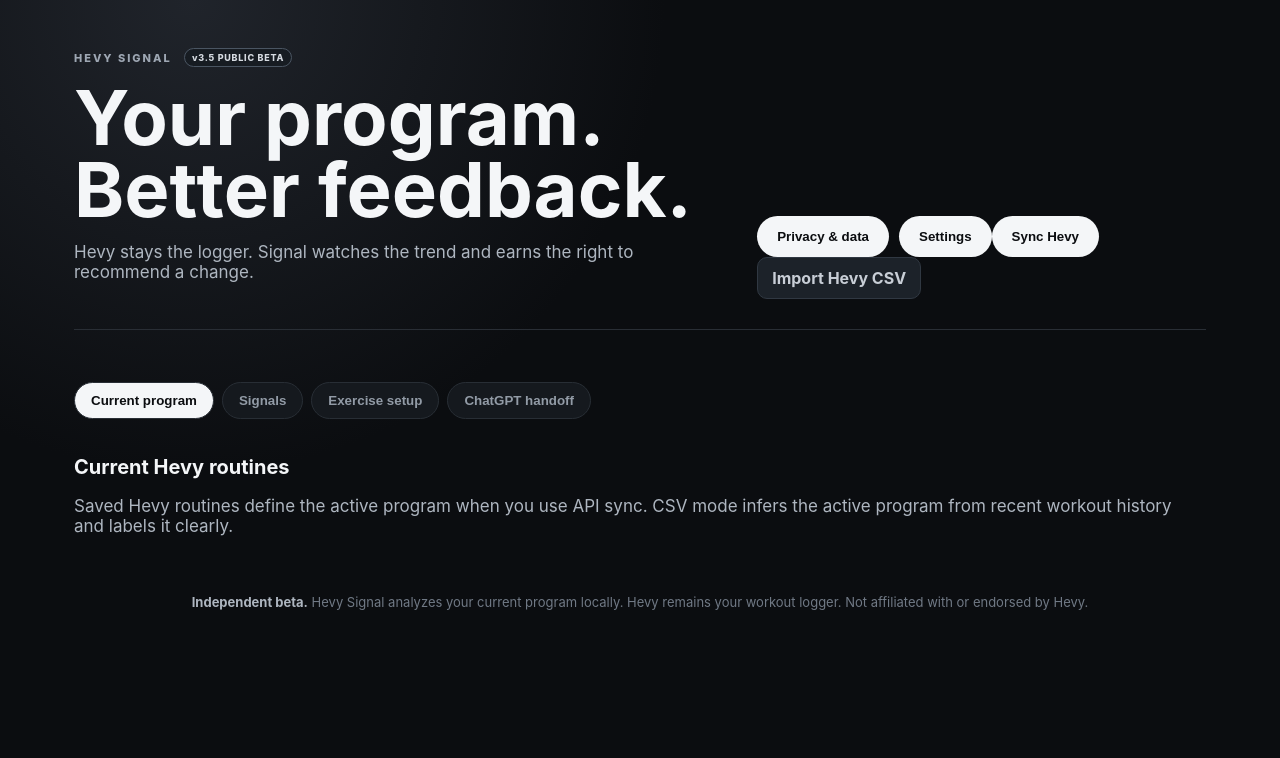
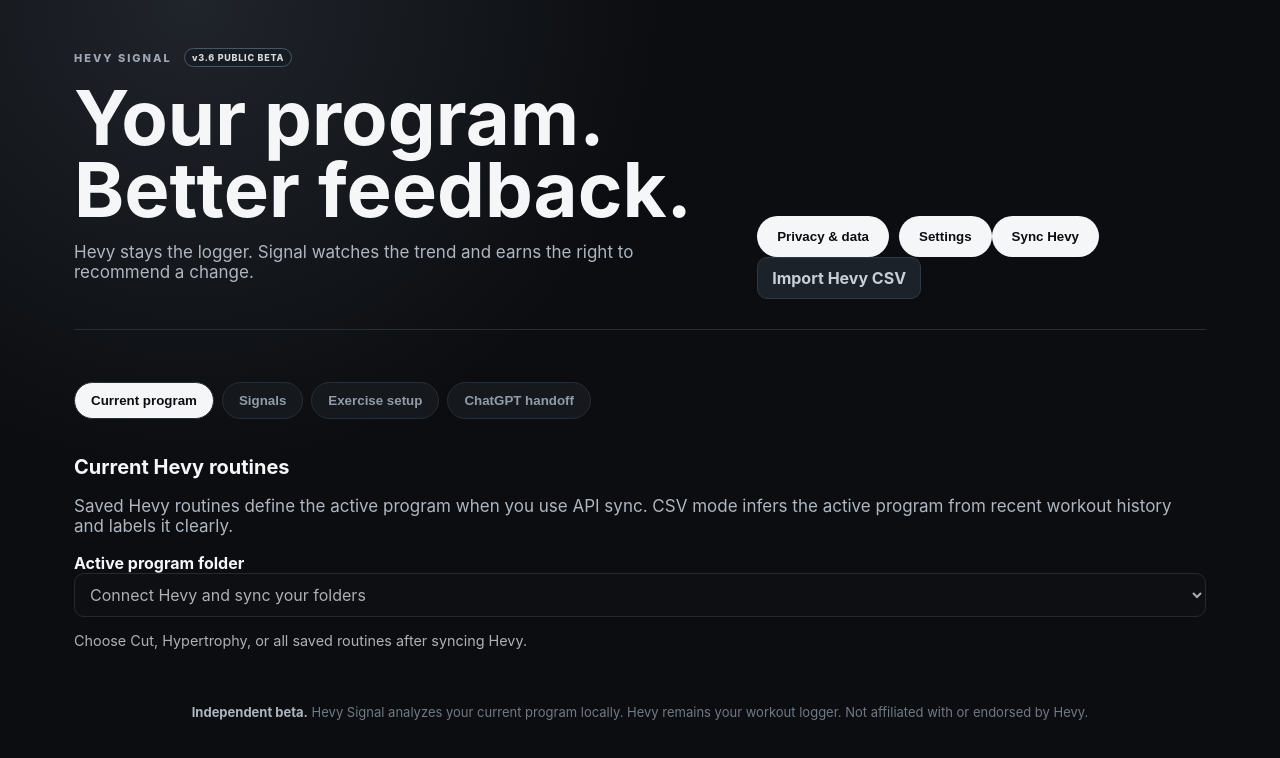
Before and after one commit to moriseren/hevy-signal, a plain HTML site: page desktop/static/index.html in a window 1280 px wide. Drawn offline with Linux system fonts and the light colour scheme; no server answers.

Commit message:
Add active Hevy folder chooser to Mac program UI

```diff
--- a/desktop/static/index.html
+++ b/desktop/static/index.html
@@ -1,8 +1,14 @@
 <!doctype html><html><head><meta charset="utf-8"><meta name="viewport" content="width=device-width,initial-scale=1"><title>Hevy Signal</title><link rel="stylesheet" href="/style.css"></head><body><main>
-<header><div><div class="eyebrow">HEVY SIGNAL <span class="beta-badge">v3.5 PUBLIC BETA</span></div><h1>Your program.<br>Better feedback.</h1><p>Hevy stays the logger. Signal watches the trend and earns the right to recommend a change.</p></div><div><button id="privacyBtn" class="settings-btn">Privacy & data</button><button id="settingsBtn" class="settings-btn">Settings</button><button id="sync">Sync Hevy</button><label class="file-button csv-import-button">Import Hevy CSV<input id="importHevyCsv" type="file" accept=".csv,text/csv" hidden></label></div></header><section id="setupBanner" class="setup-banner"><div><h3>Connect Hevy or import a workout CSV</h3><p>Hevy Pro can sync automatically with an API key. No Pro? Export Workouts from Hevy and import the CSV locally.</p></div><div class="settings-actions wrap"><button id="connectBtn">Connect Hevy Pro</button><label class="file-button">Import Hevy CSV<input id="bannerCsv" type="file" accept=".csv,text/csv" hidden></label></div></section>
+<header><div><div class="eyebrow">HEVY SIGNAL <span class="beta-badge">v3.6 PUBLIC BETA</span></div><h1>Your program.<br>Better feedback.</h1><p>Hevy stays the logger. Signal watches the trend and earns the right to recommend a change.</p></div><div><button id="privacyBtn" class="settings-btn">Privacy & data</button><button id="settingsBtn" class="settings-btn">Settings</button><button id="sync">Sync Hevy</button><label class="file-button csv-import-button">Import Hevy CSV<input id="importHevyCsv" type="file" accept=".csv,text/csv" hidden></label></div></header><section id="setupBanner" class="setup-banner"><div><h3>Connect Hevy or import a workout CSV</h3><p>Hevy Pro can sync automatically with an API key. No Pro? Export Workouts from Hevy and import the CSV locally.</p></div><div class="settings-actions wrap"><button id="connectBtn">Connect Hevy Pro</button><label class="file-button">Import Hevy CSV<input id="bannerCsv" type="file" accept=".csv,text/csv" hidden></label></div></section>
 <section class="stats" id="stats"></section><p id="message"></p>
 <nav><button class="tab active" data-tab="program">Current program</button><button class="tab" data-tab="signals">Signals</button><button class="tab" data-tab="exercises">Exercise setup <span id="unmappedBadge"></span></button><button class="tab" data-tab="handoff">ChatGPT handoff</button></nav>
-<section class="panel active" id="panel-program"><div class="sectionhead"><div><h2 id="programHeading">Current Hevy routines</h2><p id="programExplainer">Saved Hevy routines define the active program when you use API sync. CSV mode infers the active program from recent workout history and labels it clearly.</p></div></div><div id="sourceNotice"></div><div id="routines" class="routine-grid"></div></section>
+<section class="panel active" id="panel-program"><div class="sectionhead"><div><h2 id="programHeading">Current Hevy routines</h2><p id="programExplainer">Saved Hevy routines define the active program when you use API sync. CSV mode infers the active program from recent workout history and labels it clearly.</p></div></div><div id="sourceNotice"></div>
+<div class="program-selector" id="programFolderControl">
+ <label for="programFolderSelect"><strong>Active program folder</strong></label>
+ <select id="programFolderSelect" aria-label="Choose Hevy program folder" disabled><option>Connect Hevy and sync your folders</option></select>
+ <p id="programFolderMessage" class="settings-note" role="status">Choose Cut, Hypertrophy, or all saved routines after syncing Hevy.</p>
+</div>
+<div id="routines" class="routine-grid"></div></section>
 <section class="panel" id="panel-signals"><div class="grid"><section><div class="sectionhead"><h2>Exercise signals</h2><span>Click an exercise for history</span></div><div class="cards" id="recs"></div></section><aside><h2>14-day current-program stimulus</h2><div id="muscle"></div><div class="legend"><span>Major = 1 estimated set</span><span>Supporting = 0.5 modeled set (not validated equivalent)</span></div></aside></div></section>
 <section class="panel" id="panel-exercises"><div class="sectionhead"><div><h2>Current-program exercise setup</h2><p>Only movements in your saved Hevy routines appear here. Historical exercises stay out of the way.</p></div><input id="filter" placeholder="Filter exercises…"></div><div id="editor" class="editor"></div></section>
 <section class="panel" id="panel-handoff"><div class="askhero"><div class="eyebrow">CHATGPT HANDOFF</div><h2>Bring your Hevy analysis into ChatGPT.</h2><p>Signal creates a structured training brief locally. No OpenAI API key is required.</p><div class="settings-actions wrap"><button id="copyBrief">Copy for ChatGPT</button><button id="downloadBrief" class="ghost">Download .md brief</button><button id="openChatGPT" class="ghost">Open ChatGPT</button></div><p id="handoffMessage" class="settings-note"></p><div class="handoff-tip"><strong>Best workflow:</strong> sync Hevy, copy the brief, paste it into your training chat, then ask your question. Or download the Markdown brief and upload it to your ChatGPT Project.</div><details class="brief-preview"><summary>Preview brief</summary><pre id="briefPreview">Open this tab to generate a fresh brief.</pre></details></div></section>
```
